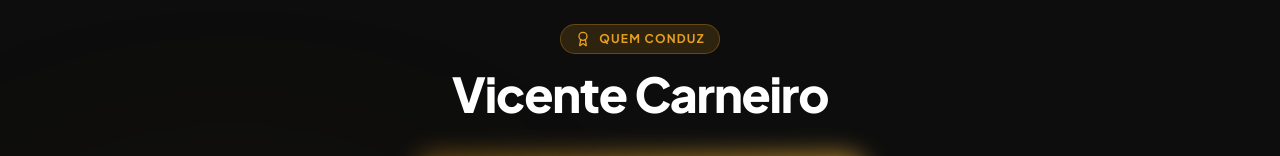
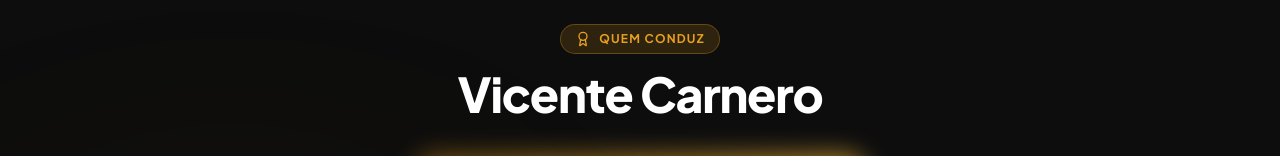
Before and after one commit to Marcelribeiro777/landing-page-vicente-governe-suas-emo-es, a React (Vite) app: page / in a window 1280 px wide. Shown: the part 3198-3354 px from the top of the page. Built offline with nearby package versions, Linux system fonts and the light colour scheme; grey boxes are pictures that could not be loaded; a web font is replaced by a local one.

Commit message:
Atualizar grafia para Vicente Carnero e reescrever secao de entregaveis

```diff
--- a/package.json
+++ b/package.json
@@ -2,7 +2,7 @@
   "name": "skip-react-template",
   "description": "A frontend React Vite TypeScript Shadcn UI template for Skip projects",
   "private": true,
-  "version": "0.0.35",
+  "version": "0.0.36",
   "type": "module",
   "scripts": {
     "start": "vite dev",
--- a/src/components/event/EventAuthority.tsx
+++ b/src/components/event/EventAuthority.tsx
@@ -81,7 +81,7 @@ export function EventAuthority() {
               <div className="space-y-4 text-base sm:text-lg leading-relaxed">
                 {/* Paragraph 1 */}
                 <p className="text-[#D1CBC1] font-normal">
-                  <span className="font-semibold text-white">Vicente Carneiro</span> é Doutor em
+                  <span className="font-semibold text-white">Vicente Carnero</span> é Doutor em
                   Psicologia, mentor, palestrante e escritor, com mais de 20 anos de prática
                   clínica, docência universitária e supervisão.
                 </p>
--- a/src/components/event/EventHero.tsx
+++ b/src/components/event/EventHero.tsx
@@ -101,7 +101,7 @@ export function EventHero() {
           </div>
           <div className="flex items-center gap-2">
             <Users2 className="w-4 h-4 text-[#E8A020]" />
-            <span>Condução presencial com Vicente Carneiro</span>
+            <span>Condução presencial com Vicente Carnero</span>
           </div>
           <div className="flex items-center gap-2">
             <Clock className="w-4 h-4 text-[#E8A020]" />
--- a/src/content/event.ts
+++ b/src/content/event.ts
@@ -3,7 +3,7 @@
  *
  * Todos os textos, números, datas, logística, entregáveis e links da página
  * estão centralizados aqui, com base na copy verbatim do evento conduzido por
- * Vicente Carneiro em Fortaleza/CE.
+ * Vicente Carnero em Fortaleza/CE.
  */
 
 export interface EventData {
@@ -69,17 +69,17 @@ export interface EventData {
     credentials: string[]
   }
   method: {
-    badge: string
+    badge?: string
     title: string
-    description: string
+    introPrefix: string
+    introText: string
     deliverables: {
+      num: string
       title: string
       description: string
     }[]
-    quoteRedefinition: {
-      quote: string
-      complement: string
-    }
+    reinforcementLine: string
+    closingParagraphs: string[]
   }
   valueBanner: {
     badge: string
@@ -193,7 +193,7 @@ export const eventContent: EventData = {
     brandName: 'GOVERNE SUAS EMOÇÕES',
     name: 'Governe suas emoções',
     logoUrl: '/logo-jvc.png',
-    logoAlt: 'Logo Vicente Carneiro - Governe suas emoções',
+    logoAlt: 'Logo Vicente Carnero - Governe suas emoções',
     editionBadge: '07 de novembro de 2026 · Fortaleza/CE · Presencial',
     subheadlineTag: 'A MELHOR imersão presencial de AUTOGOVERNO EMOCIONAL do ano',
     headline: 'Você se autogoverna na medida em que entende o que governa você.',
@@ -274,12 +274,12 @@ export const eventContent: EventData = {
 
   authority: {
     sectionTitle: 'Quem conduz',
-    mentorName: 'Vicente Carneiro',
+    mentorName: 'Vicente Carnero',
     mentorRole: 'Master Trainer',
     mentorInstagram: '@vicente_carnero',
     mentorImage: '/vicente-carneiro-banner.jpeg',
     presentationParagraphs: {
-      p1: 'Vicente Carneiro é Doutor em Psicologia, mentor, palestrante e escritor, com mais de 20 anos de prática clínica, docência universitária e supervisão.',
+      p1: 'Vicente Carnero é Doutor em Psicologia, mentor, palestrante e escritor, com mais de 20 anos de prática clínica, docência universitária e supervisão.',
       p2Highlight:
         'Acredita numa ideia simples e exigente: seus padrões não precisam ser o seu destino — o corpo sabe o caminho antes da mente admitir.',
       p3: 'No Governe Suas Emoções, ele leva essa ideia da teoria para a prática, com você, na sala.',
@@ -304,38 +304,41 @@ export const eventContent: EventData = {
   },
 
   method: {
-    badge: 'ENTREGÁVEIS & PRÁTICA',
-    title: 'No GOVERNE SUAS EMOÇÕES, você vai:',
-    description:
-      'Uma experiência presencial desenhada para ir direto à raiz do que governa seu comportamento e abrir um novo espaço de escolha.',
+    title: 'O que é o Governe Suas Emoções',
+    introPrefix: 'No GOVERNE SUAS EMOÇÕES, você vai:',
+    introText:
+      'Em seis horas viver uma experiência presencial desenhada para ir direto à raiz do que governa seu comportamento e abrir um novo espaço de escolha.',
     deliverables: [
       {
+        num: '01',
         title: 'Identificar as emoções básicas e senti-las no corpo, uma a uma.',
         description:
           'Entender a geografia das suas emoções primárias no próprio corpo físico, aprendendo a reconhecer o sinal antes da reação desgovernada.',
       },
       {
+        num: '02',
         title: 'Reconhecer as proteções que um dia você precisou e hoje te atrapalham.',
         description:
-          'Mapear com exatidão as defesas antigas que você criou quando jovem e que continuam sendo disparadas em momentos que não têm nada a ver.',
+          'Mapear com exatidão as defesas antigas que você criou quando jovem — e que continuam sendo disparadas em momentos que não têm nada a ver.',
       },
       {
+        num: '03',
         title: 'Expandir o que você consegue sentir, pensar e decidir.',
         description:
-          'Aumentar a sua capacidade de suportar e processar estados internos complexos sem recorrer à fuga, à agressividade ou à paralisia.',
+          'Aumentar sua capacidade de suportar e processar estados internos complexos, sem recorrer à fuga, à agressividade ou à paralisia.',
       },
       {
+        num: '04',
         title: 'Praticar, guiado na sala, seu primeiro exercício de governar o que você sente.',
         description:
-          'Vivenciar no ambiente seguro da sala a prática orientada por Vicente Carneiro de como conduzir a emoção no momento em que ela surge.',
+          'Vivenciar, em ambiente seguro, a prática orientada por Vicente Carnero para conduzir a emoção no momento exato em que ela surge.',
       },
     ],
-    quoteRedefinition: {
-      quote:
-        '“Governar não é controlar o que você sente. É ter mais opções na hora em que você sente, pensa e decide.”',
-      complement:
-        'E é exatamente essa opção que faltou nas vezes em que você repetiu algo que te custou caro.',
-    },
+    reinforcementLine: 'Prática presencial guiada na sala, do início ao fim.',
+    closingParagraphs: [
+      'Isso não é sobre parar de sentir, fingir estar bem ou virar outra pessoa. Você não vai sair controlando tudo que sente — vai sair sabendo o que fazer com o que sente.',
+      'O Governe Suas Emoções será como aprender a dirigir: você não elimina o trânsito à sua volta, mas passa a ter as mãos no volante.',
+    ],
   },
 
   valueBanner: {
@@ -352,7 +355,7 @@ export const eventContent: EventData = {
     badge: 'RELATOS DA EXPERIÊNCIA',
     title: 'O que dizem os participantes',
     subtitle:
-      'Relatos de quem já esteve sob a supervisão clínica e metodológica de Vicente Carneiro.',
+      'Relatos de quem já esteve sob a supervisão clínica e metodológica de Vicente Carnero.',
     items: [
       {
         id: '1',
@@ -425,11 +428,11 @@ export const eventContent: EventData = {
         icon: 'sparkles',
         label: 'FORMATO',
         value: '100% Presencial',
-        subtext: 'Conduzido diretamente por Vicente Carneiro',
+        subtext: 'Conduzido diretamente por Vicente Carnero',
       },
     ],
     included: [
-      'Acesso presencial à imersão com Vicente Carneiro',
+      'Acesso presencial à imersão com Vicente Carnero',
       'Exercícios práticos guiados na sala para sentir e governar as emoções',
       'Material de apoio oficial do evento para acompanhamento dos exercícios',
       'Ambiente reservado com vagas estritamente limitadas para garantir a profundidade',
@@ -452,7 +455,7 @@ export const eventContent: EventData = {
         name: 'Ingresso Individual',
         tag: 'Lote Atual',
         isPopular: false,
-        description: 'Acesso presencial completo à imersão com Vicente Carneiro em Fortaleza/CE.',
+        description: 'Acesso presencial completo à imersão com Vicente Carnero em Fortaleza/CE.',
         cashPrice: 197,
         installments: {
           times: 12,
@@ -460,7 +463,7 @@ export const eventContent: EventData = {
         },
         features: [
           'Acesso presencial à imersão',
-          'Condução direta com Vicente Carneiro',
+          'Condução direta com Vicente Carnero',
           'Primeiro exercício prático guiado na sala',
           'Material de apoio oficial do evento',
           'Certificado de participação',
@@ -499,7 +502,7 @@ export const eventContent: EventData = {
         tag: 'Vagas Restritas',
         isPopular: false,
         description:
-          'Para quem deseja máxima proximidade na condução e momento reservado com Vicente Carneiro.',
+          'Para quem deseja máxima proximidade na condução e momento reservado com Vicente Carnero.',
         cashPrice: 497,
         installments: {
           times: 12,
@@ -532,7 +535,7 @@ export const eventContent: EventData = {
       {
         question: 'Governar é controlar ou reprimir o que sinto?',
         answer:
-          'Não. Como Vicente Carneiro ensina, governar não é controlar o que você sente. É ter mais opções na hora em que você sente, pensa e decide. Você aprende a reconhecer o padrão gravado no corpo e agir com consciência em vez de apenas repetir.',
+          'Não. Como Vicente Carnero ensina, governar não é controlar o que você sente. É ter mais opções na hora em que você sente, pensa e decide. Você aprende a reconhecer o padrão gravado no corpo e agir com consciência em vez de apenas repetir.',
       },
       {
         question: 'Preciso ter formação em psicologia ou conhecimento prévio?',
@@ -557,7 +560,7 @@ export const eventContent: EventData = {
       {
         question: 'Por que o número de vagas é limitado?',
         answer:
-          'Como o trabalho envolve exercícios práticos guiados na sala e acompanhamento próximo de Vicente Carneiro, o número de vagas é estritamente limitado pela capacidade da sala.',
+          'Como o trabalho envolve exercícios práticos guiados na sala e acompanhamento próximo de Vicente Carnero, o número de vagas é estritamente limitado pela capacidade da sala.',
       },
     ],
   },
@@ -566,7 +569,7 @@ export const eventContent: EventData = {
     badge: 'Vagas Limitadas pela Capacidade da Sala',
     title: 'O tempo está acabando para garantir no lote atual',
     subtitle:
-      'A sala possui capacidade restrita para garantir a qualidade da condução prática de Vicente Carneiro.',
+      'A sala possui capacidade restrita para garantir a qualidade da condução prática de Vicente Carnero.',
     lotNotice: 'LOTE ATUAL VIGENTE • VAGAS LIMITADAS PELA SALA EM FORTALEZA',
     ctaText: 'Garantir Minha Vaga Antes do Término do Lote',
   },
@@ -578,13 +581,13 @@ export const eventContent: EventData = {
     description:
       'Você sai daqui com o que levaria anos para aprender por tentativa e erro: a consciência de como conduzir o que você sente. 07 de novembro de 2026 · das 14h às 20:30h · Fortaleza/CE · Presencial.',
     ctaText: 'Quero Garantir Minha Vaga Presencial',
-    ctaSubtext: 'Pagamento 100% Seguro • Condução Direta de Vicente Carneiro • Garantia de 7 Dias',
+    ctaSubtext: 'Pagamento 100% Seguro • Condução Direta de Vicente Carnero • Garantia de 7 Dias',
   },
 
   healthNotice: {
     title: 'Aviso Importante e Ética do Treinamento',
     description:
-      'A imersão Governe suas emoções é um treinamento presencial de desenvolvimento pessoal e autogoverno emocional conduzido por Vicente Carneiro. Embora baseado em mais de 20 anos de prática clínica e acadêmica, o evento tem caráter educativo e vivencial de grupo, não substituindo psicoterapia individual ou acompanhamento psiquiátrico quando clinicamente indicado.',
+      'A imersão Governe suas emoções é um treinamento presencial de desenvolvimento pessoal e autogoverno emocional conduzido por Vicente Carnero. Embora baseado em mais de 20 anos de prática clínica e acadêmica, o evento tem caráter educativo e vivencial de grupo, não substituindo psicoterapia individual ou acompanhamento psiquiátrico quando clinicamente indicado.',
     conditions: [
       'Pessoas com quadros psiquiátricos graves ou em crise aguda',
       'Transtornos psicóticos ou episódios de descompensação recente',
@@ -594,7 +597,7 @@ export const eventContent: EventData = {
     medicalClearance:
       'Caso esteja em tratamento para condições psiquiátricas graves ou utilize medicação de uso controlado para quadros agudos, consulte seu médico ou psicólogo assistente.',
     purposeNote:
-      'Este aviso reflete o compromisso ético e a responsabilidade profissional que norteiam o trabalho de Vicente Carneiro.',
+      'Este aviso reflete o compromisso ético e a responsabilidade profissional que norteiam o trabalho de Vicente Carnero.',
   },
 
   support: {
@@ -602,7 +605,7 @@ export const eventContent: EventData = {
     whatsappMessage:
       'Olá! Vim da página do Governe suas emoções e gostaria de tirar uma dúvida sobre a imersão em Fortaleza.',
     supportHours: 'Atendimento de Segunda a Sexta, das 09h às 19h',
-    companyName: 'Governe suas emoções — Vicente Carneiro',
+    companyName: 'Governe suas emoções — Vicente Carnero',
     cnpj: '12.345.678/0001-90',
     address: 'Fortaleza – CE, Brasil',
     copyrightYear: new Date().getFullYear(),
--- a/src/lib/pocketbase/schema.json
+++ b/src/lib/pocketbase/schema.json
@@ -1,5 +1,5 @@
 {
-  "generatedAt": "2026-09-12T22:16:50.668Z",
+  "generatedAt": "2026-09-12T22:38:11.519Z",
   "collections": [
     {
       "name": "users",
--- a/src/pages/Index.tsx
+++ b/src/pages/Index.tsx
@@ -37,7 +37,7 @@ export default function Index() {
       {/* 3. Normalização / Explicação (Quebra com fundo branco): "Isso não quer dizer que você tem um defeito..." + O Custo */}
       <EventNormalization />
 
-      {/* 4. Quem conduz (Autoridade do Mentor Vicente Carneiro) */}
+      {/* 4. Quem conduz (Autoridade do Mentor Vicente Carnero) */}
       <EventAuthority />
 
       {/* 5. Entregáveis & Método: "No GOVERNE SUAS EMOÇÕES, você vai:" + Redefinição de autogoverno */}
```
Also changed, not shown: src/components/event/EventMethod.tsx (+37 -29 lines), .skip.config.json.
